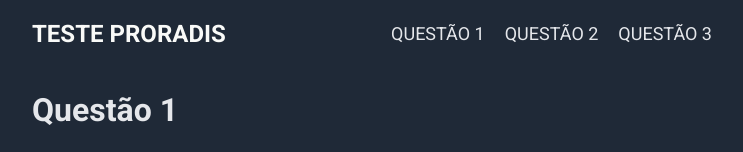
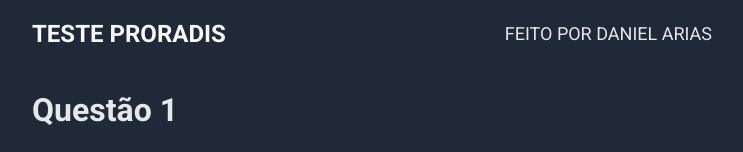
Before and after one commit to ackermancorporation/PRORADIS, a plain HTML site: page index.html in a window 1280 px wide. Shown: the top 152 px of the page, without its empty margins (268-1011 px from the left). Drawn offline with Linux system fonts and the light colour scheme.

Commit message:
Added my project

```diff
--- a/index.html
+++ b/index.html
@@ -14,9 +14,8 @@
             <div class="header-logo">TESTE PRORADIS</div>
             <ul>
 
-              <li class = "header-link"><a href=google.com>QUESTÃO 1</a></li>
-              <li class="header-link"><a href="google.com">QUESTÃO 2</a></li>
-              <li class="header-link"><a href="google.com">QUESTÃO 3</a></li>
+              <li class = "header-link"><a href=google.com>FEITO POR DANIEL ARIAS</a></li>
+
             </ul>
 
         </div>
```
